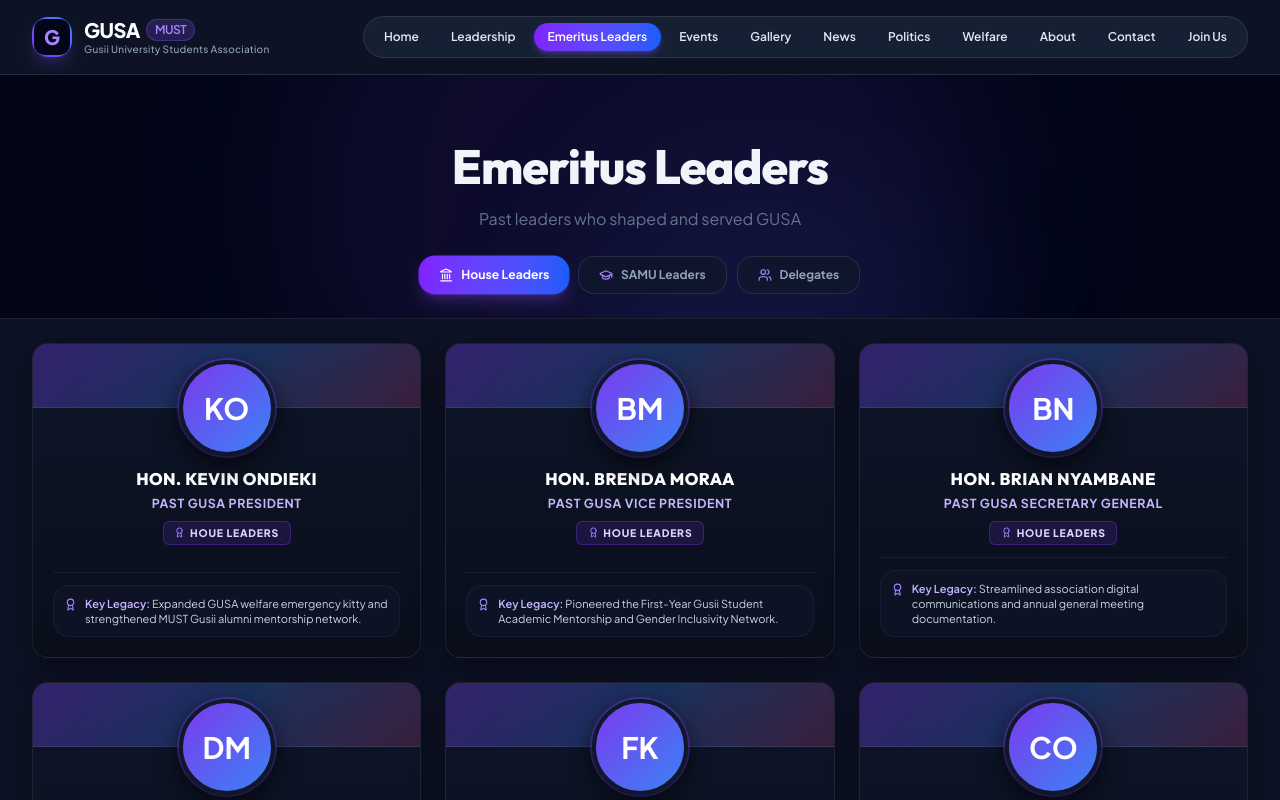
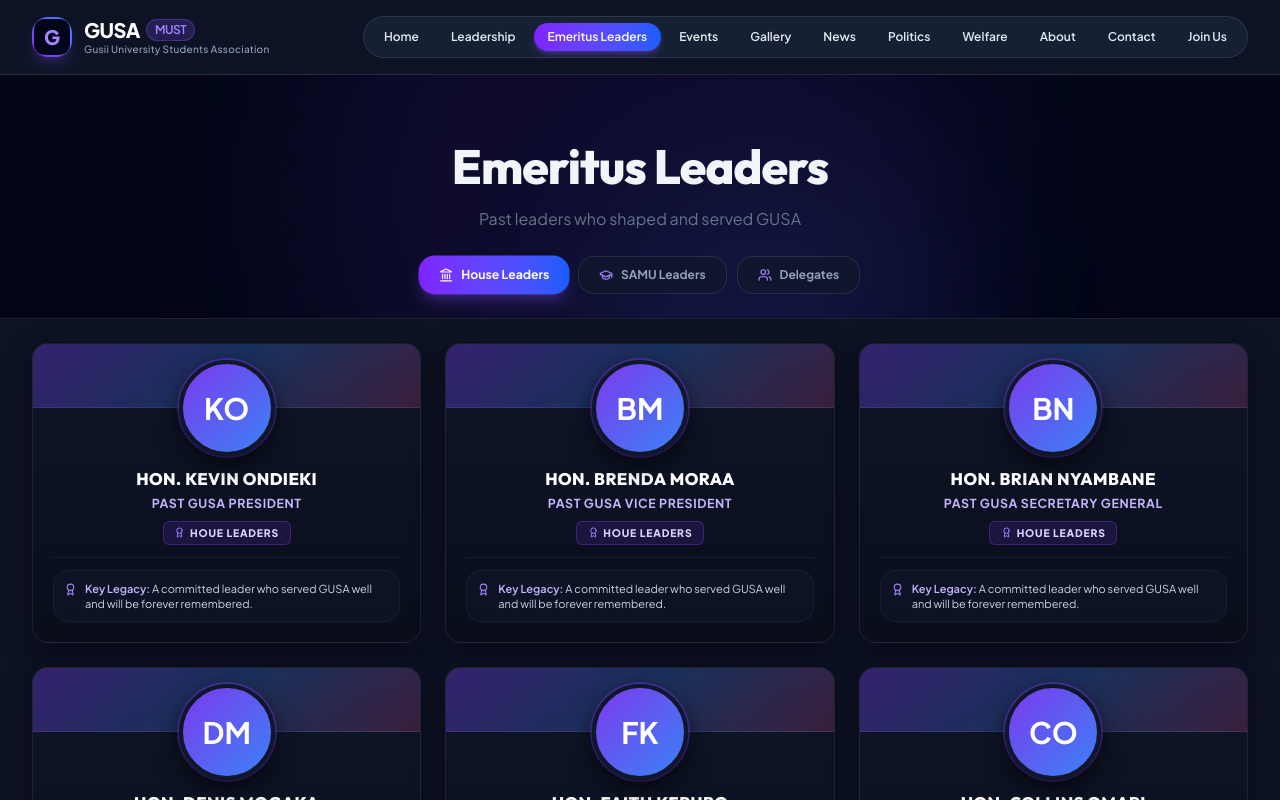
Before and after one commit to Omwenga75/gusa, a Next.js app: page /emeritus in a window 1280 px wide. Shown: the top 800 px of the page. Built offline with nearby package versions, Linux system fonts and the light colour scheme.

Commit message:
chore(emeritus): set Key Legacy to A committed leader who served GUSA well and will be forever remembered for all emeritus leaders

```diff
--- a/src/app/emeritus/page.tsx
+++ b/src/app/emeritus/page.tsx
@@ -26,7 +26,7 @@ const EMERITUS_LEADERS: EmeritusLeader[] = [
     term: '2024/2025',
     category: 'House Leaders',
     avatarInitials: 'KO',
-    achievement: 'Expanded GUSA welfare emergency kitty and strengthened MUST Gusii alumni mentorship network.'
+    achievement: 'A committed leader who served GUSA well and will be forever remembered.'
   },
   {
     id: 'h2',
@@ -35,7 +35,7 @@ const EMERITUS_LEADERS: EmeritusLeader[] = [
     term: '2024/2025',
     category: 'House Leaders',
     avatarInitials: 'BM',
-    achievement: 'Pioneered the First-Year Gusii Student Academic Mentorship and Gender Inclusivity Network.'
+    achievement: 'A committed leader who served GUSA well and will be forever remembered.'
   },
   {
     id: 'h3',
@@ -44,7 +44,7 @@ const EMERITUS_LEADERS: EmeritusLeader[] = [
     term: '2024/2025',
     category: 'House Leaders',
     avatarInitials: 'BN',
-    achievement: 'Streamlined association digital communications and annual general meeting documentation.'
+    achievement: 'A committed leader who served GUSA well and will be forever remembered.'
   },
   {
     id: 'h4',
@@ -53,7 +53,7 @@ const EMERITUS_LEADERS: EmeritusLeader[] = [
     term: '2023/2024',
     category: 'House Leaders',
     avatarInitials: 'DM',
-    achievement: 'Organized the largest MUST Gusii Cultural Night and university-wide inter-county sports games.'
+    achievement: 'A committed leader who served GUSA well and will be forever remembered.'
   },
   {
     id: 'h5',
@@ -62,7 +62,7 @@ const EMERITUS_LEADERS: EmeritusLeader[] = [
     term: '2023/2024',
     category: 'House Leaders',
     avatarInitials: 'FK',
-    achievement: 'Maintained 100% financial audit compliance and timely bursary welfare disbursements.'
+    achievement: 'A committed leader who served GUSA well and will be forever remembered.'
   },
   {
     id: 'h6',
@@ -71,7 +71,7 @@ const EMERITUS_LEADERS: EmeritusLeader[] = [
     term: '2023/2024',
     category: 'House Leaders',
     avatarInitials: 'CO',
-    achievement: 'Coordinated educational symposiums and the Mt. Kenya region Gusii student leadership summit.'
+    achievement: 'A committed leader who served GUSA well and will be forever remembered.'
   },
 
   // ── 2. SAMU Leaders ────────────────────────────────────────────────
@@ -82,7 +82,7 @@ const EMERITUS_LEADERS: EmeritusLeader[] = [
     term: '2024/2025',
     category: 'SAMU Leaders',
     avatarInitials: 'JO',
-    achievement: 'Championed university-wide student comrade rights, campus security lighting, and Wi-Fi coverage.'
+    achievement: 'A committed leader who served GUSA well and will be forever remembered.'
   },
   {
     id: 's2',
@@ -91,7 +91,7 @@ const EMERITUS_LEADERS: EmeritusLeader[] = [
     term: '2024/2025',
     category: 'SAMU Leaders',
     avatarInitials: 'SK',
-    achievement: 'Spearheaded students health advocacy, mental health awareness, and hostel sanitization programs.'
+    achievement: 'A committed leader who served GUSA well and will be forever remembered.'
   },
   {
     id: 's3',
@@ -100,7 +100,7 @@ const EMERITUS_LEADERS: EmeritusLeader[] = [
     term: '2023/2024',
     category: 'SAMU Leaders',
     avatarInitials: 'GN',
-    achievement: 'Facilitated prompt university senate representations and student disciplinary appeals.'
+    achievement: 'A committed leader who served GUSA well and will be forever remembered.'
   },
   {
     id: 's4',
@@ -109,7 +109,7 @@ const EMERITUS_LEADERS: EmeritusLeader[] = [
     term: '2023/2024',
     category: 'SAMU Leaders',
     avatarInitials: 'DK',
-    achievement: 'Introduced 24/7 exam revision resource vaults and peer-to-peer supplementary study groups.'
+    achievement: 'A committed leader who served GUSA well and will be forever remembered.'
   },
   {
     id: 's5',
@@ -118,7 +118,7 @@ const EMERITUS_LEADERS: EmeritusLeader[] = [
     term: '2023/2024',
     category: 'SAMU Leaders',
     avatarInitials: 'VM',
-    achievement: 'Revamped the MUST Annual Comrades Gala and inter-faculty championship leagues.'
+    achievement: 'A committed leader who served GUSA well and will be forever remembered.'
   },
 
   // ── 3. Delegates ───────────────────────────────────────────────────
@@ -129,7 +129,7 @@ const EMERITUS_LEADERS: EmeritusLeader[] = [
     term: '2024/2025',
     category: 'Delegates',
     avatarInitials: 'BM',
-    achievement: 'Advocated for computer lab software licenses and university hackathon funding for tech students.'
+    achievement: 'A committed leader who served GUSA well and will be forever remembered.'
   },
   {
     id: 'd2',
@@ -138,7 +138,7 @@ const EMERITUS_LEADERS: EmeritusLeader[] = [
     term: '2024/2025',
     category: 'Delegates',
     avatarInitials: 'CN',
-    achievement: 'Organized career placement workshops and entrepreneurship incubators for commerce students.'
+    achievement: 'A committed leader who served GUSA well and will be forever remembered.'
   },
   {
     id: 'd3',
@@ -147,7 +147,7 @@ const EMERITUS_LEADERS: EmeritusLeader[] = [
     term: '2024/2025',
     category: 'Delegates',
     avatarInitials: 'EM',
-    achievement: 'Secured workshop equipment upgrades and engineering industrial attachment sponsorships.'
+    achievement: 'A committed leader who served GUSA well and will be forever remembered.'
   },
   {
     id: 'd4',
@@ -156,7 +156,7 @@ const EMERITUS_LEADERS: EmeritusLeader[] = [
     term: '2023/2024',
     category: 'Delegates',
     avatarInitials: 'RB',
-    achievement: 'Spearheaded clinical rotation transport logistics and medical student community outreach camps.'
+    achievement: 'A committed leader who served GUSA well and will be forever remembered.'
   },
   {
     id: 'd5',
@@ -165,7 +165,7 @@ const EMERITUS_LEADERS: EmeritusLeader[] = [
     term: '2023/2024',
     category: 'Delegates',
     avatarInitials: 'JO',
-    achievement: 'Initiated modern greenhouse farm research programs and agribusiness value-addition seminars.'
+    achievement: 'A committed leader who served GUSA well and will be forever remembered.'
   },
   {
     id: 'd6',
@@ -174,7 +174,7 @@ const EMERITUS_LEADERS: EmeritusLeader[] = [
     term: '2023/2024',
     category: 'Delegates',
     avatarInitials: 'LK',
-    achievement: 'Coordinated teaching practice orientation workshops and student-teacher placement facilitation.'
+    achievement: 'A committed leader who served GUSA well and will be forever remembered.'
   }
 ]
 
```
